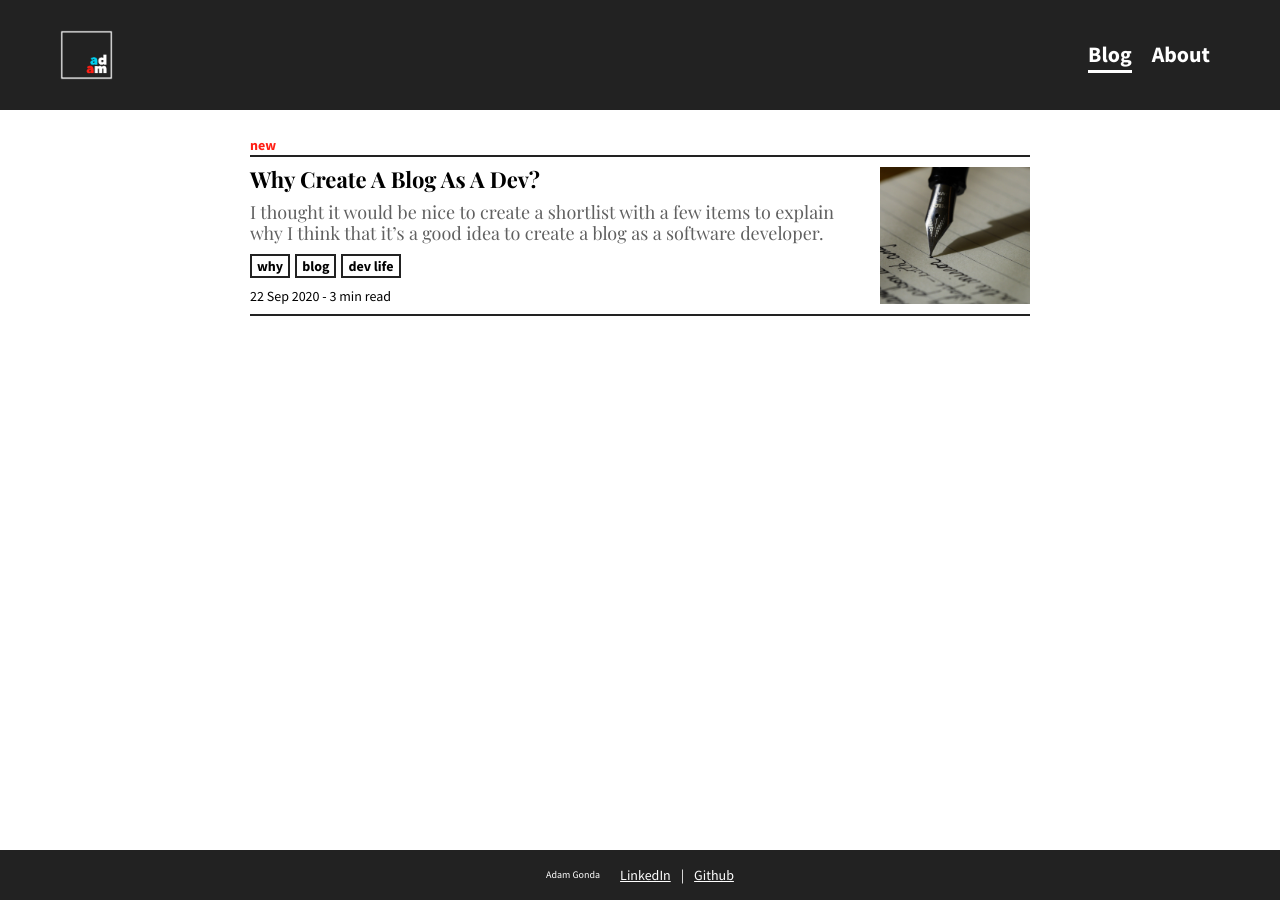
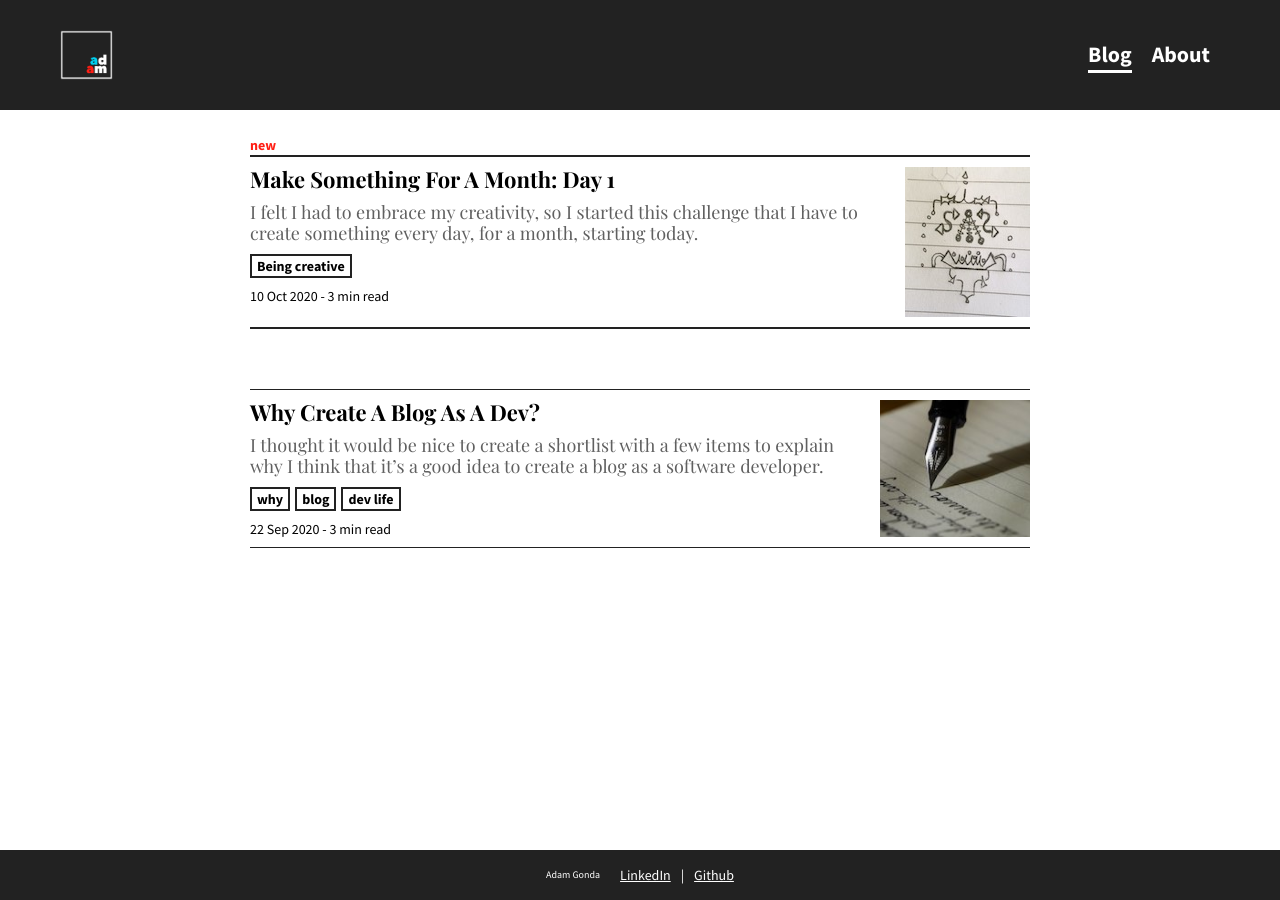
Before and after one commit to AdamGonda/adamgonda.com, a Jekyll site: the page built from index.html, in a window 1280 px wide. Built offline with Jekyll 4.4.1, drawn with Linux system fonts in a browser that asks for light colours.

Commit message:
start blog post and update images, thumbnail and stuff

```diff
--- a/_includes/post-list-item.html
+++ b/_includes/post-list-item.html
@@ -12,6 +12,6 @@
       </ul>
       <span>{{ include.date | date_to_string }} - {{ include.min }} min read</span>
     </section>
-    <img src="/assets/images/{{ include.cover }}" alt="post image">
+    <img src="/assets/images/{{ include.date | date: "%Y-%m-%d" }}/tn.jpg" alt="post image">
   </a>
 </li>
--- a/_layouts/post.html
+++ b/_layouts/post.html
@@ -21,7 +21,7 @@
         </span>
       </div>
     </section>
-    <img src="/assets/images/{{ page.cover }}">
+    <img src="/assets/images/{{ page.date | date: "%Y-%m-%d" }}/cover.jpg">
   </header>
   <main>
     {{ content }}
--- /dev/null
+++ b/_posts/2020-10-10-Make-something-for-a-month:-day-1.md
@@ -0,0 +1,16 @@
+---
+layout: post
+author: Adam Gonda
+minutes: 3
+tags:
+  - Being creative
+titles:
+  - Title
+---
+
+I felt I had to embrace my creativity, so I started this challenge
+that I have to create something every day, for a month, starting today.
+
+{% include post-content-list.html titles=page.titles %}
+
+Hello bello cigok
--- a/index.html
+++ b/index.html
@@ -13,6 +13,7 @@
         date=post.date
         min=post.minutes
         loopIdx=forloop.index
+        thumbnail=post.thumbnail
       %}
     {% endfor %}
   </ul>
```
Also changed, not shown: _posts/2020-09-22-Why-create-a-blog-as-a-dev?.md (+1 -0 lines), assets/images/2020-09-22/cover.jpg (renamed from assets/images/2020-09-22/writing.jpg), assets/images/2020-09-22/tn.jpg (added), assets/images/2020-10-10/face from drawing.jpg (added), assets/images/2020-10-10/tn.jpg (added), future/2020-10-4-Retro-game-API.md (renamed from 2020-10-4-Retro-game-API.md), 3 other files.
